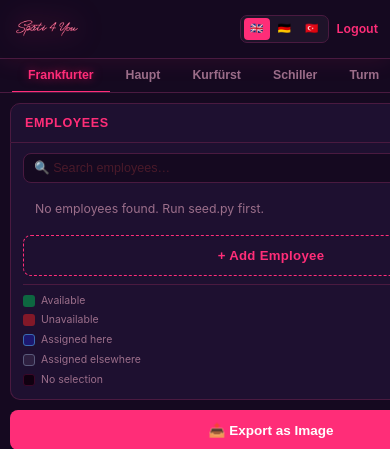
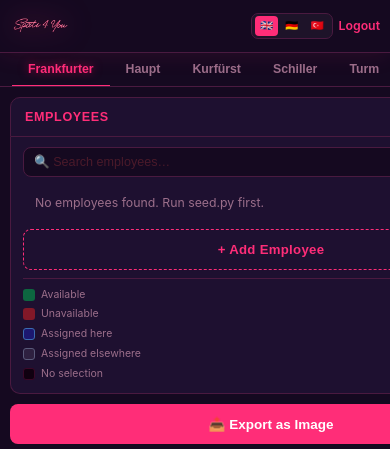
Before and after one commit to MustafaKhan-007/spati-scheduler, a Flask app: page /admin/dashboard in a window 390 px wide; the page is wider, and only the part inside the window is pictured. Shown: the top 449 px of that part. Run offline with Flask 3, Linux system fonts and the light colour scheme; the visitor is signed in with stand-in values (Sample User, id 1); data comes from the database, SQL or seed files in the repository; data that the repository does not hold is empty.

Commit message:
mobile: fix header gap - push lang+logout flush to right edge
Co-authored-by: Cursor <cursoragent@cursor.com>

```diff
--- a/static/style.css
+++ b/static/style.css
@@ -1127,13 +1127,26 @@ small { font-size: 0.78em; }
 @media (max-width: 900px), (hover: none) and (pointer: coarse) {
 
   /* ── Header ───────────────────────────────────────────────── */
-  .dash-header       { padding: 6px 12px; gap: 8px; }
-  .logo-img-header   { height: 46px; }
+  .dash-header {
+    padding: 6px 0 6px 10px; /* remove right padding — header-right handles its own */
+    gap: 0;
+    justify-content: flex-start; /* logo stays left, margin-left:auto pushes right block */
+  }
+  .logo-img-header   { height: 40px; flex-shrink: 0; }
+  .header-left       { flex-shrink: 0; }
   .week-badge        { display: none; }
   .greeting          { display: none; }
-  .header-right      { gap: 8px; font-size: 0.8rem; }
+  .header-right {
+    margin-left: auto;      /* push all the way to the right */
+    display: flex;
+    align-items: center;
+    gap: 6px;
+    font-size: 0.8rem;
+    padding-right: 10px;    /* breathing room from screen edge */
+    flex-shrink: 0;
+  }
   .logout-link       { font-size: 0.82rem; }
-  .lang-btn          { padding: 3px 6px; font-size: 0.72rem; }
+  .lang-btn          { padding: 3px 5px; font-size: 0.7rem; }
 
   /* ── Login page ───────────────────────────────────────────── */
   .login-page        { padding: 16px 12px; align-items: flex-start; padding-top: 40px; }
--- a/templates/base.html
+++ b/templates/base.html
@@ -4,7 +4,7 @@
   <meta charset="UTF-8" />
   <meta name="viewport" content="width=device-width, initial-scale=1.0" />
   <title>{% block title %}Spati Scheduler{% endblock %}</title>
-  <link rel="stylesheet" href="{{ url_for('static', filename='style.css') }}?v=7" />
+  <link rel="stylesheet" href="{{ url_for('static', filename='style.css') }}?v=8" />
   {% block head %}{% endblock %}
 </head>
 <body>
```
